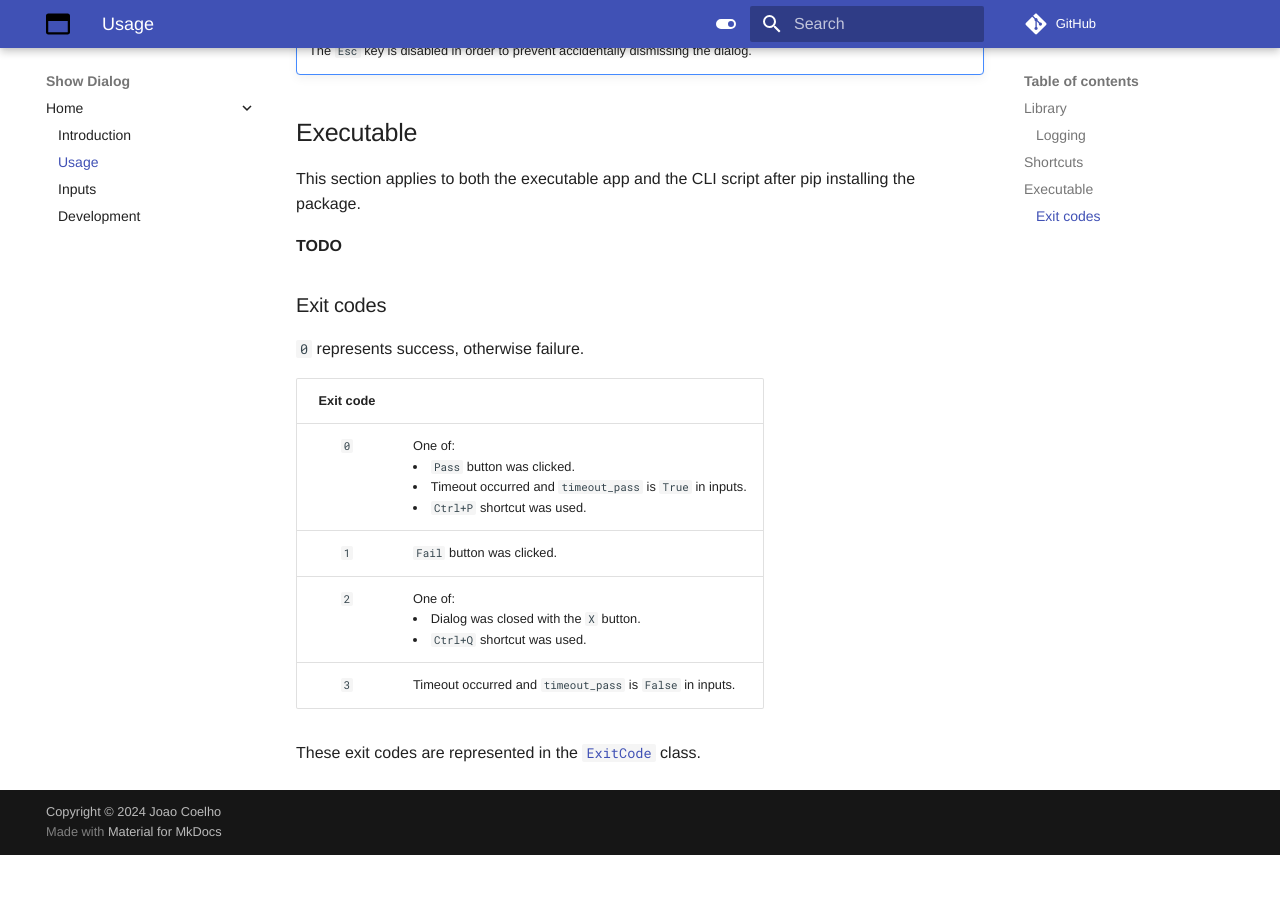
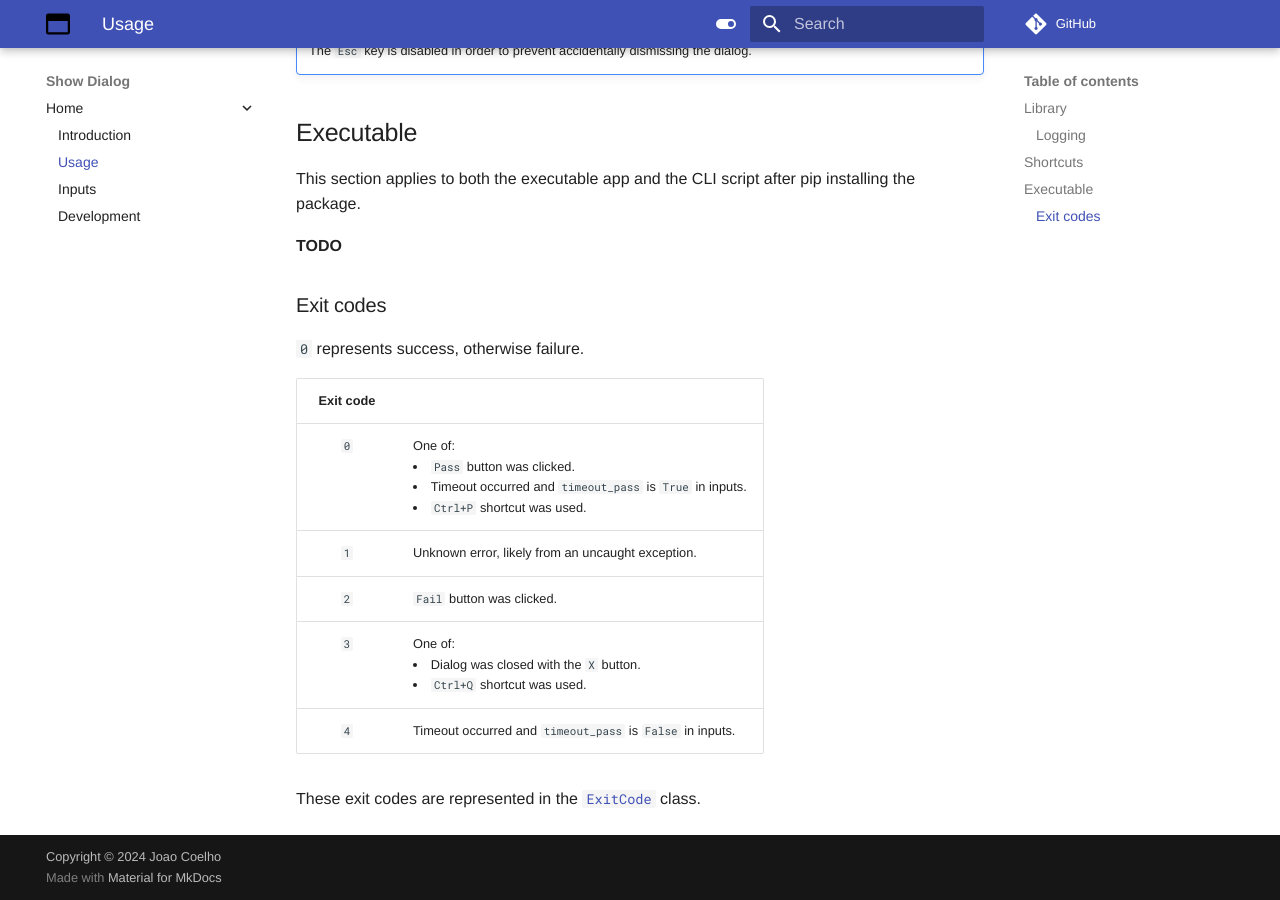
Before and after one commit to joaonc/show_dialog, an MkDocs documentation site: the page built from docs/usage.md, in a window 1280 px wide and 900 px high, scrolled down 720 px. Built offline with MkDocs 1.6.1 and Material for MkDocs 9.7.7, drawn with Linux system fonts in a browser that asks for light colours; comment, search, counter and statistics services are not loaded; before the commit the page ends 1575 px from its top, so only the background shows below that.

Commit message:
Exit codes update (#79)

```diff
--- a/docs/usage.md
+++ b/docs/usage.md
@@ -29,9 +29,10 @@ This section applies to both the executable app and the CLI script after pip ins
 | Exit code |                                                                                                                                  |
 |:---------:|----------------------------------------------------------------------------------------------------------------------------------|
 |    `0`    | One of:<li>`Pass` button was clicked.<li>Timeout occurred and `timeout_pass` is `True` in inputs.<li>`Ctrl+P` shortcut was used. |
-|    `1`    | `Fail` button was clicked.                                                                                                       |
-|    `2`    | One of:<li>Dialog was closed with the `X` button.<li>`Ctrl+Q` shortcut was used.                                                 |
-|    `3`    | Timeout occurred and `timeout_pass` is `False` in inputs.                                                                        |
+|    `1`    | Unknown error, likely from an uncaught exception.                                                                                |
+|    `2`    | `Fail` button was clicked.                                                                                                       |
+|    `3`    | One of:<li>Dialog was closed with the `X` button.<li>`Ctrl+Q` shortcut was used.                                                 |
+|    `4`    | Timeout occurred and `timeout_pass` is `False` in inputs.                                                                        |
 
 These exit codes are represented in the
 [`ExitCode`](https://github.com/joaonc/show_dialog/blob/main/src/show_dialog/exit_code.py) class.
```
Also changed, not shown: 1 other file.
